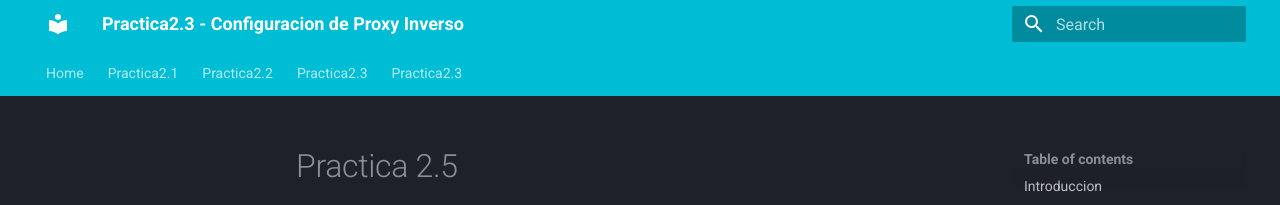
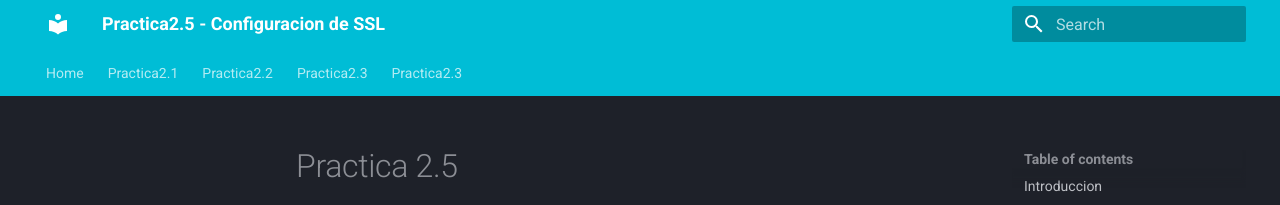
Before and after one commit to Yahyalimouni/practica2.5, an MkDocs documentation site: the page built from docs/index.md, in a window 1280 px wide. Shown: the top 205 px of the page. Built offline with MkDocs 1.6.1 and Material for MkDocs 9.7.7, drawn with Linux system fonts in a browser that asks for light colours.

Commit message:
Segundo commit

```diff
--- a/docs/index.md
+++ b/docs/index.md
@@ -33,5 +33,4 @@
 
 ![png](assets/03_accedemos_ala_web.png)
 
-
 ![png](assets/04_https_headers.png)
--- a/mkdocs.yml
+++ b/mkdocs.yml
@@ -1,4 +1,4 @@
-site_name: Practica2.3 - Configuracion de Proxy Inverso
+site_name: Practica2.5 - Configuracion de SSL
 nav:
   - Home: https://yahyalimouni.github.io
   - Practica2.1: https://yahyalimouni.github.io/practica2/
```
